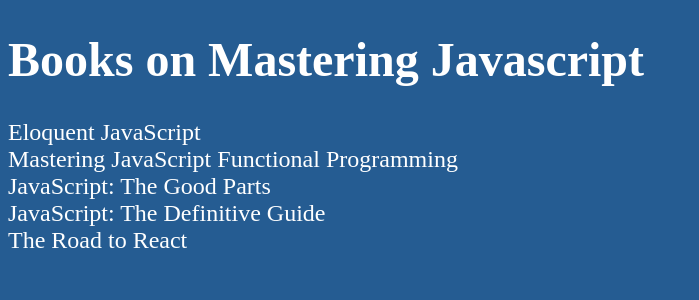
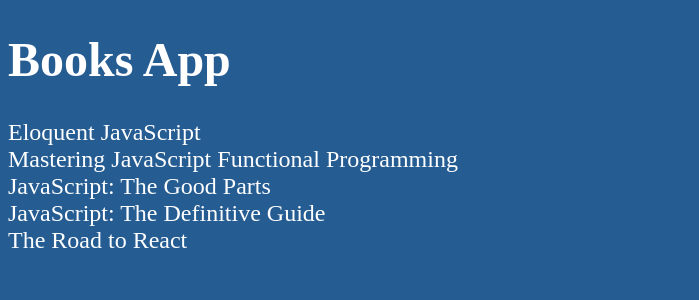
Before and after one commit to Mezekr/React-componet, a React (Vite) app: page / in a window 1280 px wide. Shown: the top 300 px of the page, without its empty margins (0-699 px from the left). Built offline with nearby package versions, Linux system fonts and the light colour scheme.

Commit message:
change App name

```diff
--- a/src/App.jsx
+++ b/src/App.jsx
@@ -6,7 +6,8 @@
 const App = () => {
   return (
     <div>
-      <h1 className="main-head"> Books on Mastering Javascript</h1>
+      <h1 className="app"> Books App</h1>
+
       <MainView />
     </div>
   );
```
